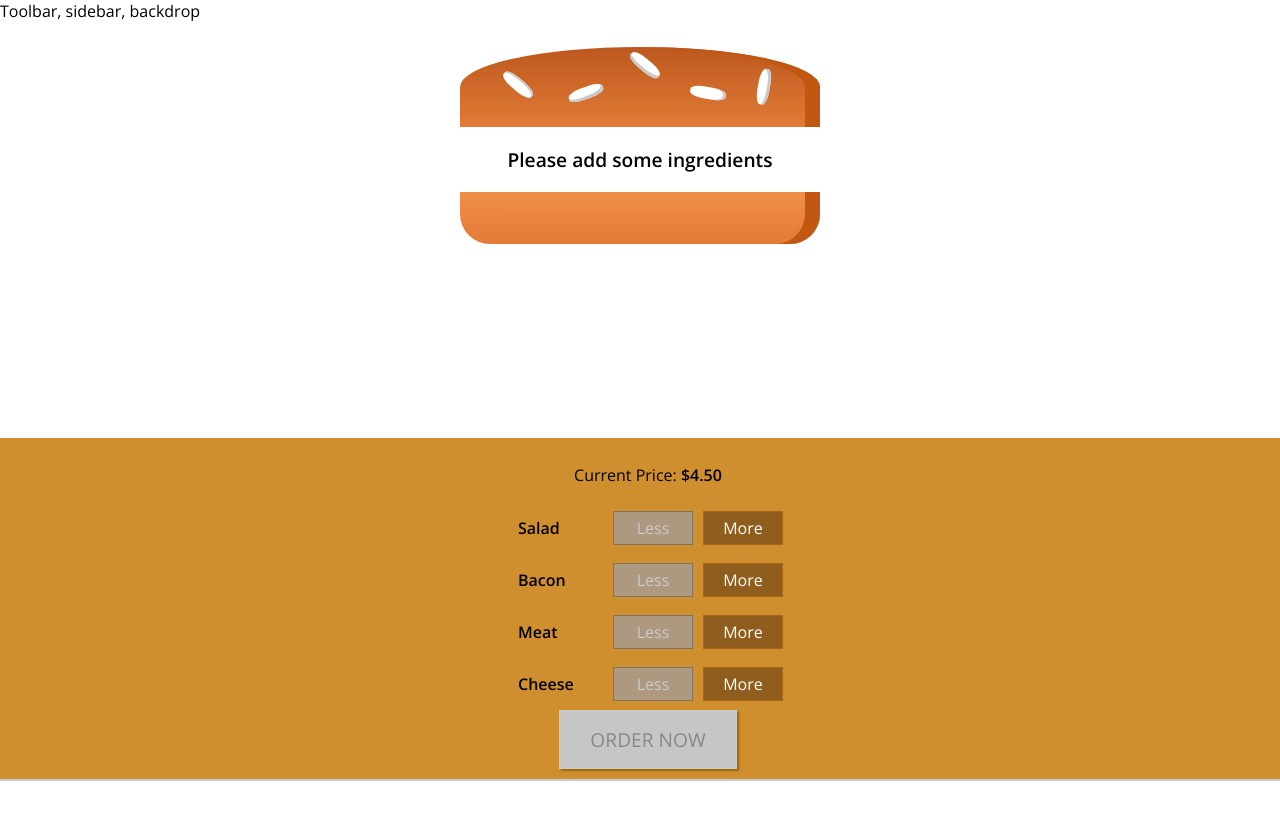
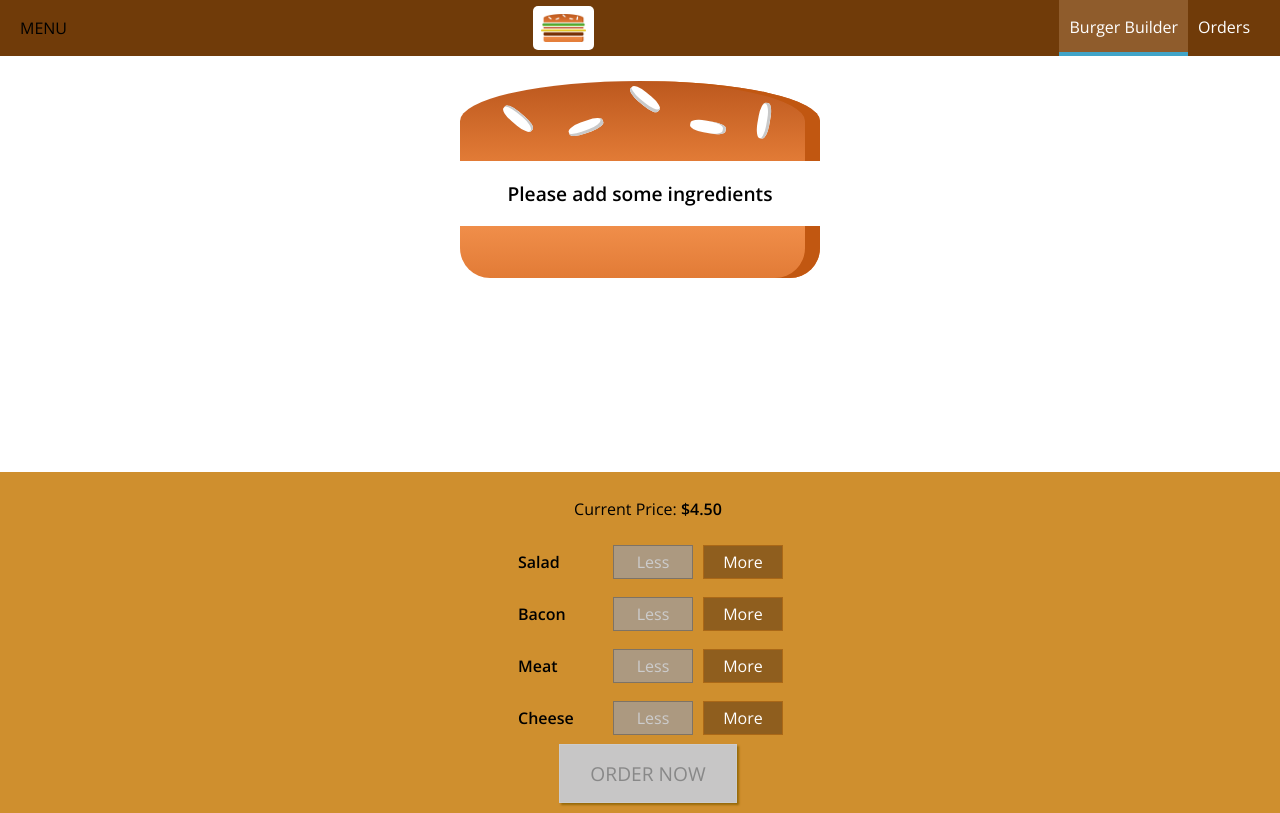
Before and after one commit to yudibakshi/burger-builder-app_4, a React (Create React App) app: page / in a window 1280 px wide. Built offline with nearby package versions, Linux system fonts and the light colour scheme.

Commit message:
added a navigation bar

```diff
--- a/src/Components/Layout/Layout.js
+++ b/src/Components/Layout/Layout.js
@@ -2,12 +2,12 @@ import React from 'react';
 
 import Aux from '../../HOC/_Aux';
 import classes from './Layout.module.css';
-
+import Toolbar from '../Navigation/Toolbar/Toolbar'
 
 const layout = (props) => {
 	return (
 		<Aux>
-			<div>Toolbar, sidebar, backdrop</div>
+			<Toolbar />
 			<main className={classes.Content}>
 				{props.children}
 			</main>
--- a/src/Components/Layout/Layout.module.css
+++ b/src/Components/Layout/Layout.module.css
@@ -1,3 +1,3 @@
 .Content {
-	margin-top: 16px;
+	margin-top: 72px;
 }
--- /dev/null
+++ b/src/Components/Logo/Logo.js
@@ -0,0 +1,14 @@
+import React from 'react';
+
+import burgerLogo from '../../Assets/images/burger-logo.png';
+import classes from './Logo.module.css';
+
+const logo = (props) => {
+	return (
+		<div className={classes.Logo}>
+			<img src={burgerLogo} alt="A logo"/>
+		</div>
+	);
+}
+
+export default logo;
--- /dev/null
+++ b/src/Components/Logo/Logo.module.css
@@ -0,0 +1,11 @@
+.Logo {
+	background-color: #fff;
+	padding: 8px;
+	height: 80%;
+	box-sizing: border-box;
+	border-radius: 5px;
+}
+
+.Logo img {
+	height: 100%;
+}
--- /dev/null
+++ b/src/Components/Navigation/Nav_Items/NavLink/NavLink.js
@@ -0,0 +1,17 @@
+import React from 'react';
+
+import classes from './NavLink.module.css';
+
+const navLink = (props) => {
+	return (
+		<li className={classes.NavLink}>
+			<a
+				href={props.link}
+				className={props.active ? classes.active : null}>
+				{props.children}
+			</a>
+		</li>
+	);
+}
+
+export default navLink;
--- /dev/null
+++ b/src/Components/Navigation/Nav_Items/NavLink/NavLink.module.css
@@ -0,0 +1,25 @@
+.NavLink {
+	margin: 0;
+	box-sizing: border-box;
+	display: flex;
+	height: 100%;
+	align-items: center;
+}
+
+.NavLink a {
+	color: white;
+	text-decoration: none;
+	height: 100%;
+	padding: 16px 10px;
+	border-bottom: 4px solid transparent;
+	box-sizing: border-box;
+	display: block; /* so height has effect*/
+}
+
+.NavLink a:hover,
+.NavLink a:active,
+.NavLink a.active {
+	background-color: #8f5c2c;
+	border-bottom: 4px solid #40a4c8;
+	color: white;
+}
--- /dev/null
+++ b/src/Components/Navigation/Nav_Items/NavigationItems.js
@@ -0,0 +1,15 @@
+import React from 'react';
+
+import classes from './NavigationItems.module.css';
+import NavLink from './NavLink/NavLink';
+
+const navigationItems = () => {
+	return (
+		<ul className={classes.NavigationItems}>
+			<NavLink link="/" active>Burger Builder</NavLink>
+			<NavLink link="/checkout">Orders</NavLink>
+		</ul>
+	);
+}
+
+export default navigationItems;
--- /dev/null
+++ b/src/Components/Navigation/Nav_Items/NavigationItems.module.css
@@ -0,0 +1,8 @@
+.NavigationItems {
+	margin: 0;
+	padding: 0;
+	list-style: none;
+	display: flex;
+	align-items: center;
+	height: 100%;
+}
--- /dev/null
+++ b/src/Components/Navigation/Toolbar/Toolbar.js
@@ -0,0 +1,19 @@
+import React from 'react';
+
+import classes from './Toolbar.module.css';
+import Logo from '../../Logo/Logo';
+import NavigationItems from '../Nav_Items/NavigationItems';
+
+const toolbar = (props) => {
+	return (
+		<header className={classes.Toolbar}>
+			<div>MENU</div>
+			<Logo />
+			<nav>
+				<NavigationItems />
+			</nav>
+		</header>
+	);
+}
+
+export default toolbar;
--- /dev/null
+++ b/src/Components/Navigation/Toolbar/Toolbar.module.css
@@ -0,0 +1,18 @@
+.Toolbar {
+	height: 56px;
+	width: 100%;
+	position: fixed;
+	top: 0;
+	left: 0;
+	background-color: #703b09;
+	display: flex;
+	justify-content: space-between;
+	align-items: center;
+	padding: 0 20px;
+	box-sizing: border-box;
+	z-index: 90;
+}
+
+.Toolbar nav {
+	height: 100%;
+}
```
Also changed, not shown: src/Assets/images/burger-logo.png (added).
